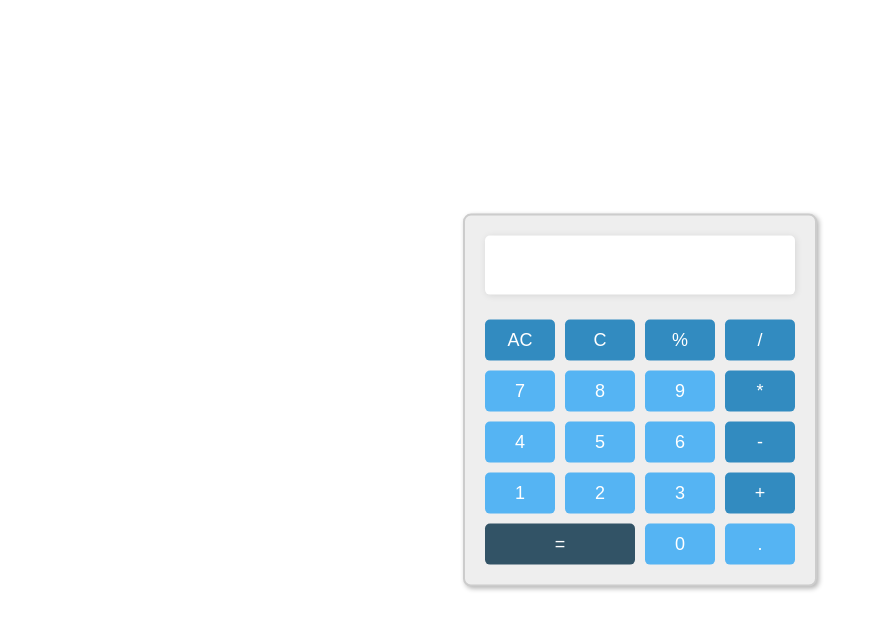
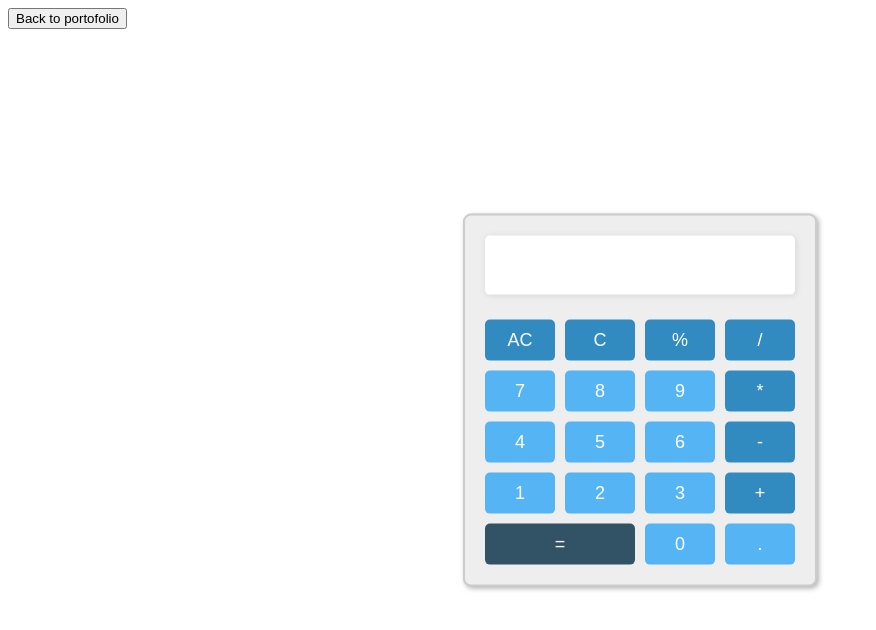
Before and after one commit to pirvancosmin/calculator, a website: page index.html in a window 1280 px wide. Shown: the whole page, without its empty margins (0-876 px from the left). Drawn offline with Linux system fonts and the light colour scheme.

Commit message:
Update index.html

```diff
--- a/index.html
+++ b/index.html
@@ -9,6 +9,9 @@
 </head>
 
 <body>
+    <div>
+        <button onclick="goBack()" class="butBack">Back to portofolio</button>
+    </div>
     <div class="calculator">
         <div class="display">
             <input type="text" id="input" readonly>
```
